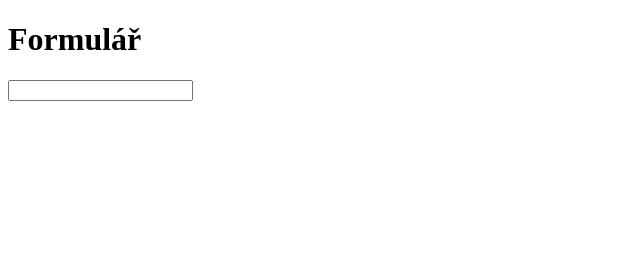
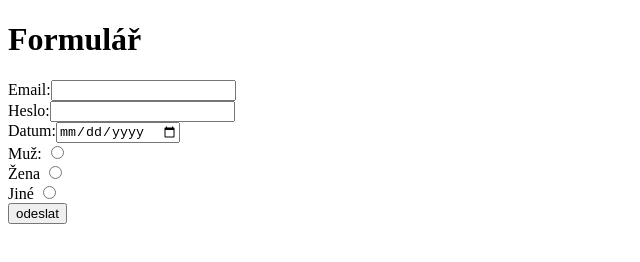
Before and after one commit to JiriFuxa14/HTML, a plain HTML site: page formular.html in a window 1280 px wide. Shown: the whole page, without its empty margins (0-640 px from the left). Drawn offline with Linux system fonts and the light colour scheme.

Commit message:
Add files via upload

```diff
--- a/formular.html
+++ b/formular.html
@@ -9,7 +9,20 @@
 <body>
     <h1>Formulář</h1>
     <form>
-        <input />
+        <label>Email:<input type="email" name="eml" required /></label>
+        <br>
+        <label>Heslo:<input type="password" name="pas" required /></label>
+        <br>
+        <label>Datum:<input type="date" name="year" min="1930" max="2025" required /></label>
+        <br>
+        <label>Muž: <input type="radio" name="male" /></label>
+        <br>
+        <label>Žena <input type="radio" name="female" /></label>
+        <br>
+        <label>Jiné <input type="radio" name="other" /></label>
+        <br>
+        <input type="submit" value="odeslat" />
+        <br>
     </form>
 </body>
 </html>
```
